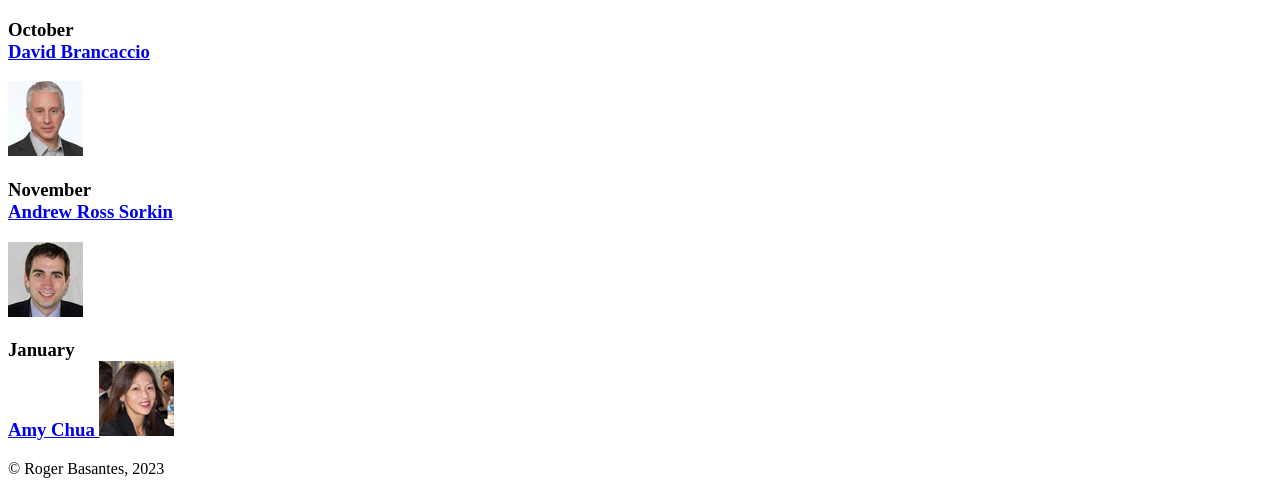
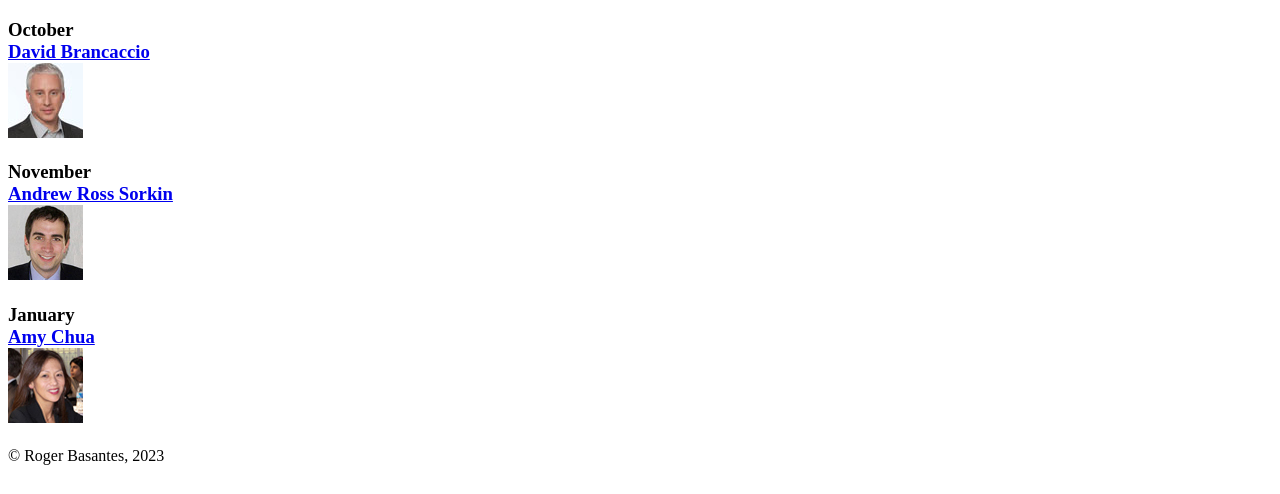
Before and after one commit to rogb1/A05, a plain HTML site: page index.html in a window 1280 px wide. Shown: the part 504-998 px from the top of the page. Drawn offline with Linux system fonts and the light colour scheme.

Commit message:
Update index.html

```diff
--- a/index.html
+++ b/index.html
@@ -31,17 +31,20 @@
 
 		<h1>This season's guest speakers</h1>
 
-		<h3>October <br>
-			<a href="speakers/brancaccio.html"> David Brancaccio </a></h3>
-		<img src="images/brancaccio75.jpg" alt="David Brancaccio" height="75">
-
-		<h3>November <br>
-			<a href="speakers/sorkin.html"> Andrew Ross Sorkin </a></h3>
-		<img src="images/sorkin75.jpg" alt="Andrew Ross Sorkin" height="75">
-
-		<h3>January <br>
-			<a href="speakers/chua.html"> Amy Chua </a>
-			<img src="images/chua75.jpg" alt="Amy Chua" height="75">
+		<h3>
+			October<br>
+			<a href="speakers/brancaccio.html">David Brancaccio</a><br>
+			<img src="images/brancaccio75.jpg" alt="Headshot of David Brancaccio" height="75">
+		</h3>
+		<h3>
+			November<br>
+			<a href="speakers/sorkin.html">Andrew Ross Sorkin</a><br>
+			<img src="images/sorkin75.jpg" alt="Headshot of Andrew Ross Sorkin" height="75">
+		</h3>
+		<h3>
+			January<br>
+			<a href="speakers/chua.html">Amy Chua</a><br>
+			<img src="images/chua75.jpg" alt="Headshot of Amy Chua" height="75">
 		</h3>
 	</main>
 	<footer>
```
